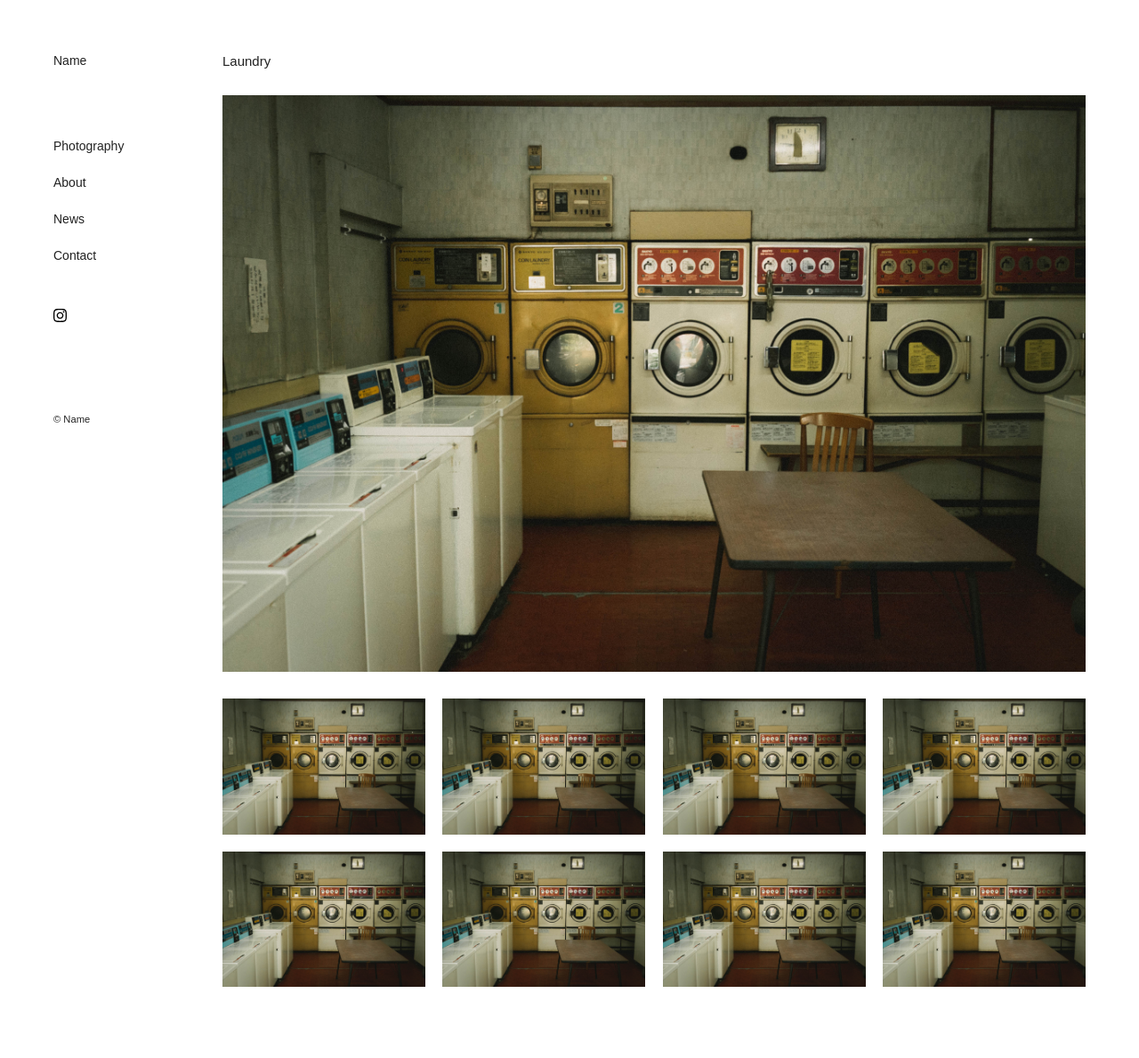
After one commit to muffin-bird/Photograph, a PHP site: page /single-photography.html in a window 1280 px wide. The commit adds this page. Shown: the whole page at 89% size. Run offline with PHP 8.4, Linux system fonts and the light colour scheme.

Commit message:
Create single-photography

```diff
--- a/site/assets/stylesheets/common/_photography.scss
+++ b/site/assets/stylesheets/common/_photography.scss
@@ -14,16 +14,6 @@
       &:nth-child(3n) {
         margin-right: 0;
       }
-
-      .photoLink {
-        display: block;
-
-        .photo {
-          width: 100%;
-          height: auto;
-          max-width: 100%;
-        }
-      }
     }
   }
 }
--- /dev/null
+++ b/site/assets/stylesheets/common/_single-photography.scss
@@ -0,0 +1,32 @@
+.container {
+  padding: 60px 60px 60px 250px;
+
+  .caption {
+    .ttl {
+      font-size: 15px;
+    }
+
+    .captionImg {
+      width: 100%;
+      height: auto;
+      max-width: 100%;
+      margin: 30px 0;
+    }
+  }
+
+  .singlePhotoList {
+    display: flex;
+    justify-content: center;
+    flex-wrap: wrap;
+
+    .singleBox {
+      width: 23.5%;
+      margin-right: 2%;
+      margin-bottom: 2%;
+
+      &:nth-child(4n) {
+        margin-right: 0;
+      }
+    }
+  }
+}
--- a/site/assets/stylesheets/style.css
+++ b/site/assets/stylesheets/style.css
@@ -49,13 +49,31 @@
 .container .photoList .box:nth-child(3n) {
   margin-right: 0;
 }
-.container .photoList .box .photoLink {
-  display: block;
+
+.container {
+  padding: 60px 60px 60px 250px;
 }
-.container .photoList .box .photoLink .photo {
+.container .caption .ttl {
+  font-size: 15px;
+}
+.container .caption .captionImg {
   width: 100%;
   height: auto;
   max-width: 100%;
+  margin: 30px 0;
+}
+.container .singlePhotoList {
+  display: flex;
+  justify-content: center;
+  flex-wrap: wrap;
+}
+.container .singlePhotoList .singleBox {
+  width: 23.5%;
+  margin-right: 2%;
+  margin-bottom: 2%;
+}
+.container .singlePhotoList .singleBox:nth-child(4n) {
+  margin-right: 0;
 }
 
 body {
@@ -63,4 +81,12 @@ body {
   font-size: 14px;
   color: #222;
 }
+body .img {
+  width: 100%;
+  height: auto;
+  max-width: 100%;
+}
+body .photoLink {
+  display: block;
+}
 /*# sourceMappingURL=style.css.map */
--- a/site/assets/stylesheets/style.min.css
+++ b/site/assets/stylesheets/style.min.css
@@ -1,2 +1,2 @@
-.fixed{position:fixed;left:60px;top:60px}.fixed .sd{display:flex;flex-direction:column}.fixed .sd .logo{margin-bottom:80px}.fixed .sd .menu{margin-bottom:50px}.fixed .sd .menu li{margin-bottom:25px}.fixed .sd .socialBtn{margin-bottom:100px}.container{padding:60px 60px 60px 250px}.container .section{display:flex;justify-content:center}.container .section img{width:935px;height:auto;max-width:100%}.container{padding:60px 60px 60px 250px}.container .photoList{display:flex;justify-content:center;flex-wrap:wrap}.container .photoList .box{width:32%;margin-right:2%;margin-bottom:2%}.container .photoList .box:nth-child(3n){margin-right:0}.container .photoList .box .photoLink{display:block}.container .photoList .box .photoLink .photo{width:100%;height:auto;max-width:100%}body{font-family:"Noto Sans JP",sans-serif;font-size:14px;color:#222}
+.fixed{position:fixed;left:60px;top:60px}.fixed .sd{display:flex;flex-direction:column}.fixed .sd .logo{margin-bottom:80px}.fixed .sd .menu{margin-bottom:50px}.fixed .sd .menu li{margin-bottom:25px}.fixed .sd .socialBtn{margin-bottom:100px}.container{padding:60px 60px 60px 250px}.container .section{display:flex;justify-content:center}.container .section img{width:935px;height:auto;max-width:100%}.container{padding:60px 60px 60px 250px}.container .photoList{display:flex;justify-content:center;flex-wrap:wrap}.container .photoList .box{width:32%;margin-right:2%;margin-bottom:2%}.container .photoList .box:nth-child(3n){margin-right:0}.container{padding:60px 60px 60px 250px}.container .caption .ttl{font-size:15px}.container .caption .captionImg{width:100%;height:auto;max-width:100%;margin:30px 0}.container .singlePhotoList{display:flex;justify-content:center;flex-wrap:wrap}.container .singlePhotoList .singleBox{width:23.5%;margin-right:2%;margin-bottom:2%}.container .singlePhotoList .singleBox:nth-child(4n){margin-right:0}body{font-family:"Noto Sans JP",sans-serif;font-size:14px;color:#222}body .img{width:100%;height:auto;max-width:100%}body .photoLink{display:block}
 /*# sourceMappingURL=style.min.css.map */
--- a/site/assets/stylesheets/style.scss
+++ b/site/assets/stylesheets/style.scss
@@ -1,9 +1,20 @@
 @use "common/header";
 @use "common/top";
 @use "common/photography";
+@use "common/single-photography";
 
 body {
   font-family: 'Noto Sans JP', sans-serif;
   font-size: 14px;
   color: #222;
+
+  .img {
+    width: 100%;
+    height: auto;
+    max-width: 100%;
+  }
+
+  .photoLink {
+    display: block;
+  }
 }
--- /dev/null
+++ b/site/single-photography.html
@@ -0,0 +1,93 @@
+<!DOCTYPE html>
+<html lang="ja">
+
+<head>
+    <meta charset="UTF-8">
+    <meta http-equiv="X-UA-Compatible" content="IE=edge">
+    <meta name="viewport" content="width=device-width, initial-scale=1.0">
+    <meta name="description" content="">
+    <link rel="stylesheet" href="./assets/stylesheets/destyle.css">
+    <link rel="stylesheet" href="./assets/stylesheets/style.css">
+    <title>name</title>
+</head>
+
+<body>
+    <header class="fixed">
+        <div class="sd">
+            <h1 class="logo">
+                <a href="">Name</a>
+            </h1>
+            <nav>
+                <ul class="menu">
+                    <li class="photography"><a href="">Photography</a></li>
+                    <li class="about"><a href="">About</a></li>
+                    <li class="news"><a href="">News</a></li>
+                    <li class="contact"><a href="">Contact</a></li>
+                </ul>
+            </nav>
+            <div class="socialBtn">
+                <a href="" target="_blank">
+                    <img src="assets/img/instagram.svg" width="15px" height="15px" alt="Instagram">
+                </a>
+            </div>
+            <div class="copy">
+                <small class="copyright">© Name</small>
+            </div>
+        </div>
+    </header>
+    <div class="container">
+        <section class="section_secondary">
+            <figure class="caption">
+                <figcaption class="ttl">Laundry</figcaption>
+                <img src="assets/img/laundry.jpg" alt="thumbnail" class="captionImg">
+            </figure>
+            <ul class="singlePhotoList">
+                <li class="singleBox">
+                    <a href="" class="photoLink">
+                        <img src="assets/img/laundry.jpg" alt="thumbnail" class="img">
+                    </a>
+                </li>
+                <li class="singleBox">
+                    <a href="" class="photoLink">
+                        <img src="assets/img/laundry.jpg" alt="thumbnail" class="img">
+                    </a>
+                </li>
+                <li class="singleBox">
+                    <a href="" class="photoLink">
+                        <img src="assets/img/laundry.jpg" alt="thumbnail" class="img">
+                    </a>
+                </li>
+                <li class="singleBox">
+                    <a href="" class="photoLink">
+                        <img src="assets/img/laundry.jpg" alt="thumbnail" class="img">
+                    </a>
+                </li>
+                <li class="singleBox">
+                    <a href="" class="photoLink">
+                        <img src="assets/img/laundry.jpg" alt="thumbnail" class="img">
+                    </a>
+                </li>
+                <li class="singleBox">
+                    <a href="" class="photoLink">
+                        <img src="assets/img/laundry.jpg" alt="thumbnail" class="img">
+                    </a>
+                </li>
+                <li class="singleBox">
+                    <a href="" class="photoLink">
+                        <img src="assets/img/laundry.jpg" alt="thumbnail" class="img">
+                    </a>
+                </li>
+                <li class="singleBox">
+                    <a href="" class="photoLink">
+                        <img src="assets/img/laundry.jpg" alt="thumbnail" class="img">
+                    </a>
+                </li>
+            </ul>
+        </section>
+    </div>
+    <footer>
+    </footer>
+    <script src="./js/main.js"></script>
+</body>
+
+</html>
```
Also changed, not shown: site/photography.html (+9 -9 lines), 2 other files.
